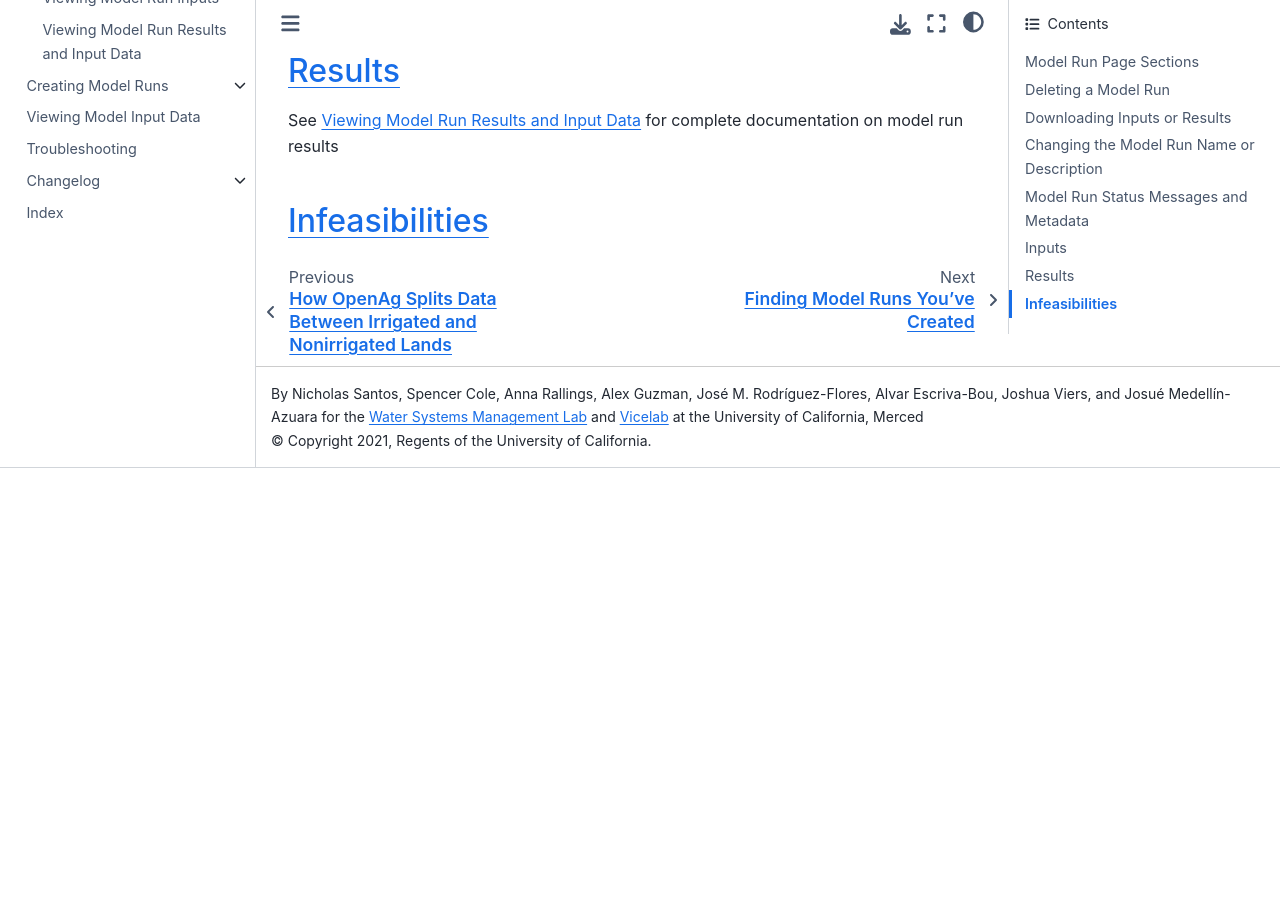
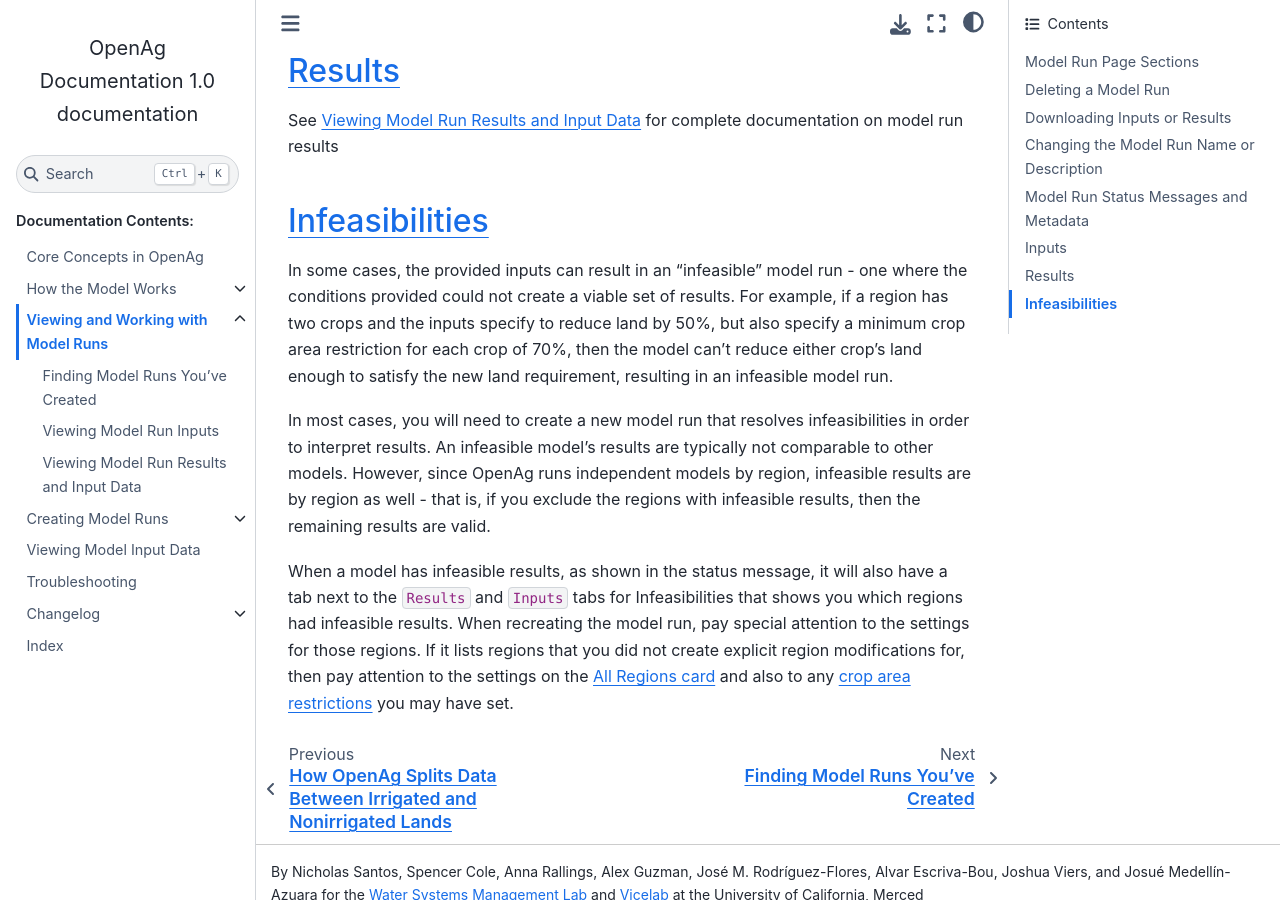
Before and after one commit to Water-Systems-Management-UCM/OpenAg_Docs, a Sphinx documentation site: the page built from source/ModelRuns/model_runs.rst, in a window 1280 px wide and 900 px high, scrolled down 4982 px. Built offline with Sphinx 7.4.7 and the Sphinx Book theme 1.1.4, drawn with Linux system fonts in a browser that asks for light colours; before the commit the page ends 5450 px from its top, so only the background shows below that.

Commit message:
Adding in Infeasibilities section

```diff
--- a/source/ModelRuns/model_runs.rst
+++ b/source/ModelRuns/model_runs.rst
@@ -194,7 +194,27 @@
 ------------------------------
 See :ref:`ViewingModelRunResultsDoc` for complete documentation on model run results
 
+
+.. index::
+    single: model runs; infeasibilities
+    single: infeasibilities
+
 .. _InfeasibilitiesSection:
 
 Infeasibilities
 -------------------
+In some cases, the provided inputs can result in an "infeasible" model run - one where the conditions provided could
+not create a viable set of results. For example, if a region has two crops and the inputs specify to reduce land
+by 50%, but also specify a minimum crop area restriction for each crop of 70%, then the model can't reduce either crop's
+land enough to satisfy the new land requirement, resulting in an infeasible model run.
+
+In most cases, you will need to create a new model run that resolves infeasibilities in order to interpret results. An
+infeasible model's results are typically not comparable to other models. However, since |project_name| runs
+independent models by region, infeasible results are by region as well - that is, if you exclude
+the regions with infeasible results, then the remaining results are valid.
+
+When a model has infeasible results, as shown in the status message, it will also have a tab next to the :code:`Results`
+and :code:`Inputs` tabs for Infeasibilities that shows you which regions had infeasible results. When recreating the
+model run, pay special attention to the settings for those regions. If it lists regions that you did not create explicit
+region modifications for, then pay attention to the settings on the :ref:`All Regions card <AllRegionsAllCropsSection>`
+and also to any :ref:`crop area restrictions <AdjustingCropAreaRestrictions>` you may have set.
```
